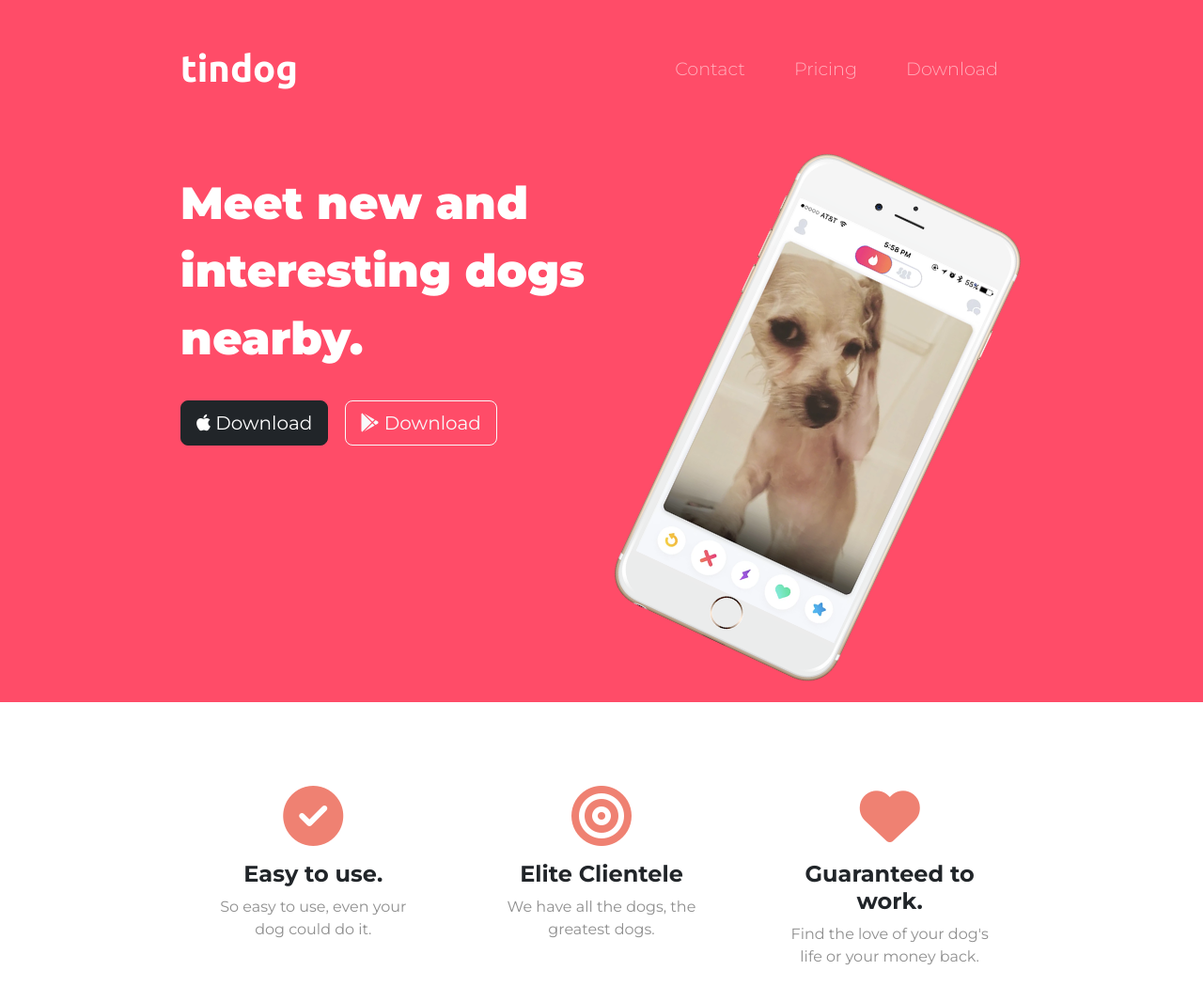
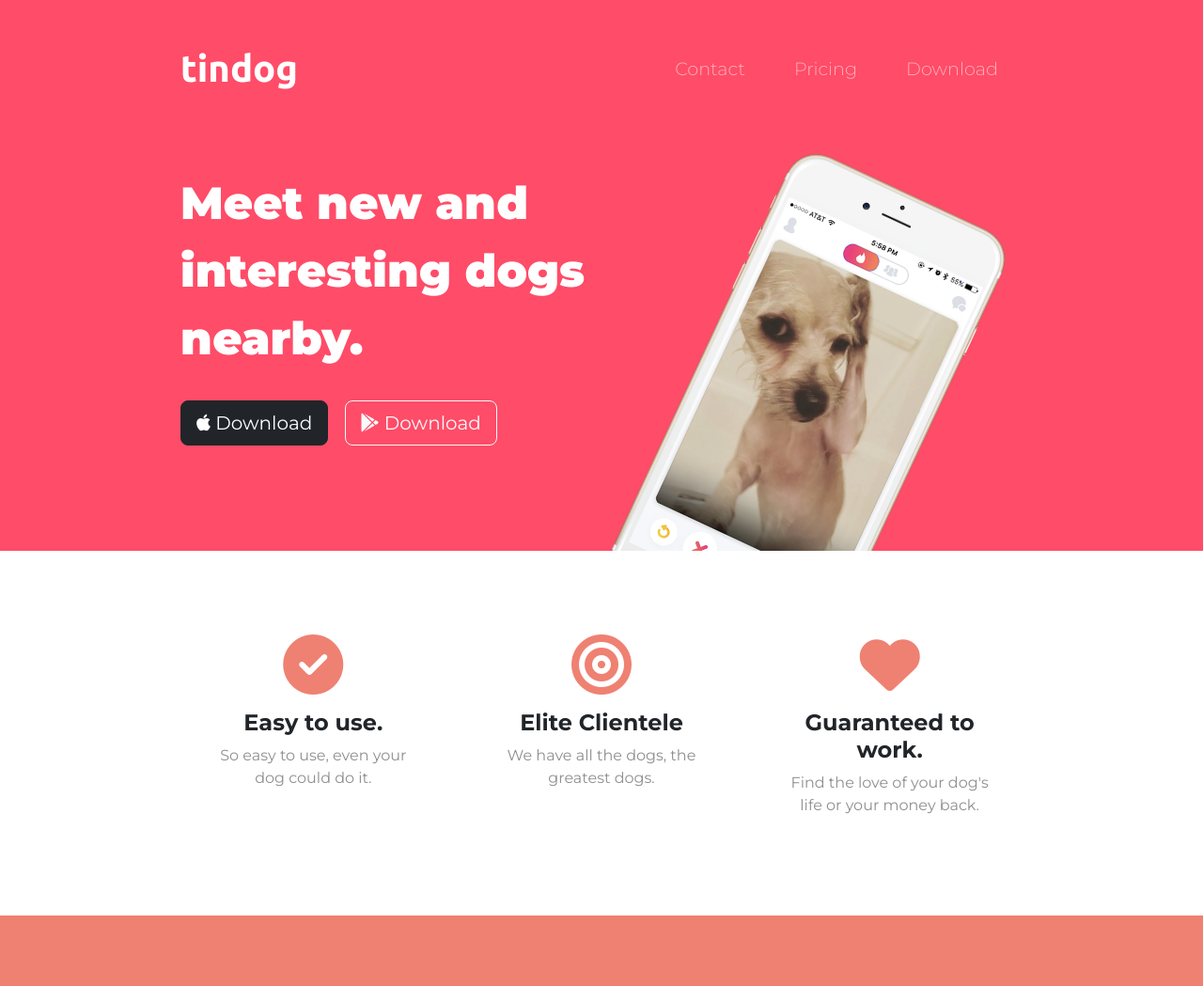
Before and after one commit to AyrtonEstrella/WebDevelopmentBootcamp, a plain HTML site: page TinDog/index.html in a window 1280 px wide. Shown: the top 1049 px of the page at 94% size. Drawn offline with nearby package versions, Linux system fonts and the light colour scheme.

Commit message:
Finish lesson 83

```diff
--- a/TinDog/css/styles.css
+++ b/TinDog/css/styles.css
@@ -33,7 +33,7 @@ p {
 }
 
 .container-fluid {
-  padding: 3% 15%
+  padding: 3% 15% 7%;
 }
 
 /* Navigation Bar */
@@ -63,19 +63,28 @@ p {
 }
 
 .title-image-div {
-  text-align: center;
+  /* text-align: center; */
+  height: 300px;
 }
 
+.title-col {
+  position: relative;
+  z-index: 1;
+}
 /* Title image */
 .title-image {
-  width: 60%;
+  width: 20%;
   transform: rotate(25deg);
+  position: absolute;
+  right: 23%
 }
 
 /* Features */
 
 #features {
   padding: 7% 15%;
+  background-color: #fff;
+  position: relative;
 }
 
 .features-col {
--- a/TinDog/index.html
+++ b/TinDog/index.html
@@ -55,7 +55,7 @@
 
       <!-- Title -->
       <div class="row">
-        <div class="col-lg-6">
+        <div class="title-col col-lg-6">
           <h1 class="title">Meet new and interesting dogs nearby.</h1>
           <button type="button" class="btn btn-dark btn-lg download-button"><i class="fa-brands fa-apple"></i>
             Download</button>
@@ -92,7 +92,6 @@
     </div>
   </section>
 
-
   <!-- Testimonials -->
 
   <section id="testimonials">
@@ -118,11 +117,6 @@
         <span class="carousel-control-next-icon"></span>
       </button>
     </div>
-
-
-
-
-
   </section>
 
 
```
